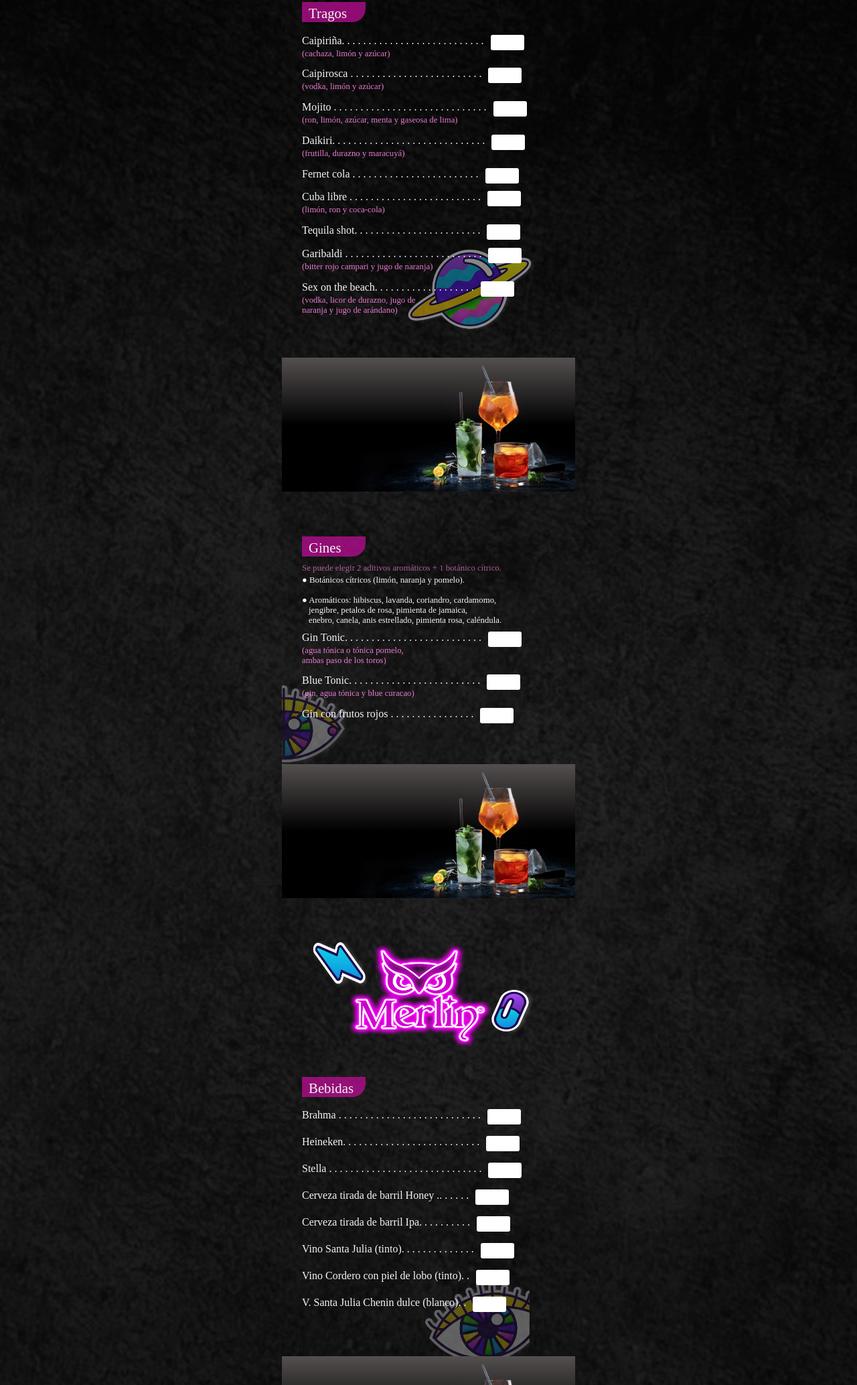
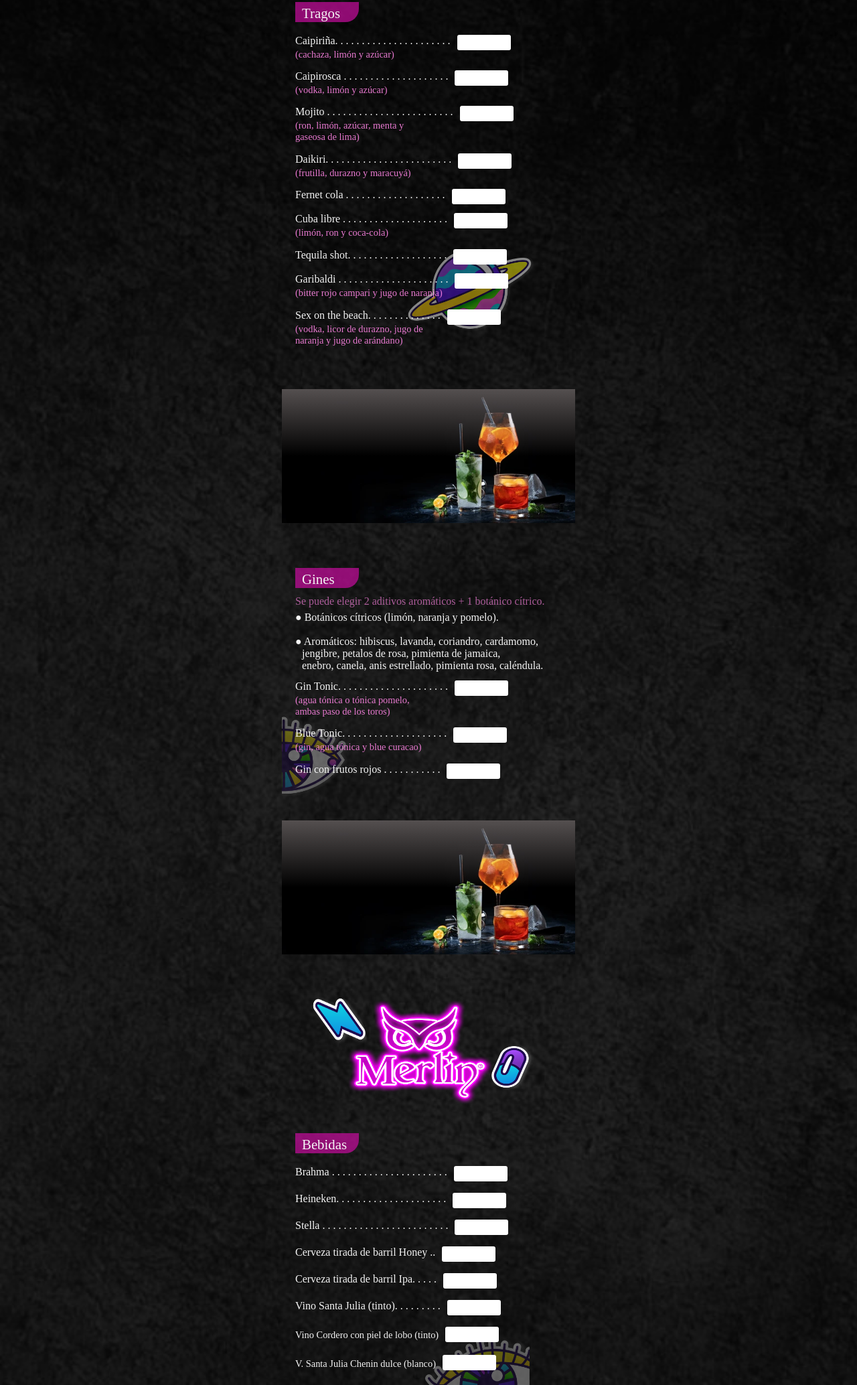
Before and after one commit to NestorMeira/menu-baar, a plain HTML site: page index.html in a window 1280 px wide. Shown: the part 292-2360 px from the top of the page at 67% size. Drawn offline with Linux system fonts and the light colour scheme; a script that the page names is missing.

Commit message:
prueba 2

```diff
--- a/estilos.css
+++ b/estilos.css
@@ -100,7 +100,7 @@ body {
   background-color: rgba(192, 13, 153, 0.737);
     width: 85px;
     height: 25px;
-    margin-left:30px ;
+    margin-left:20px ;
     padding-top:5px ;
     padding-left: 10px;
     border-bottom-right-radius: 20px;
@@ -119,19 +119,27 @@ body {
     display: flex;
     flex-direction: column;
     color: rgb(245, 245, 245);
-    margin-left:30px ;
+    margin-left:20px ;
     margin-top: -15px;
 }
+
+
+.tragos-item .nombre-precio .vino{
+    font-size: 0.9rem;
+    line-height: 2;
+}
+
+
 .tragos-item .promo{
     z-index: 1;
     color:rgba(255, 132, 228, 0.65) ;
     margin-top: -10px;
-    font-size: 0.8rem;
+    font-size: 1rem;
 }
 .gines{
     z-index: 1;
     margin-top: -10px;
-    font-size: 0.8rem;
+    font-size: 1rem;
     font-weight: 300;
 }
 .gines span{
@@ -150,7 +158,7 @@ body {
     z-index: 1;
     color:rgba(0, 0, 0, 0.967) ;
     background-color: rgb(255, 255, 255);
-    width: 50px;
+    width: 80px;
     height: 20px;
     text-align: center;
     padding-top: 3px;
@@ -164,7 +172,7 @@ body {
     z-index: 1;
     color:rgba(255, 132, 228, 0.904) ;
     margin-top: -18px;
-    font-size: 0.8rem;
+    font-size: 0.9rem;
 }
 
 .imagen-con-opacidad {
--- a/index.html
+++ b/index.html
@@ -33,56 +33,56 @@
     <h2>Tragos</h2>
     <div class="tragos-item">
     <div class="nombre-precio">
-        <h3>Caipiriña. . . . . . . . . . . . . . . . . . . . . . . . . . .</h3><p class="precio"></p>
+        <h3>Caipiriña. . . . . . . . . . . . . . . . . . . . . .</h3><p class="precio"></p>
     </div>
     <p class="ingredientes">(cachaza, limón y azúcar)</p>
     </div>
     <div class="tragos-item">
         <div class="nombre-precio">
-        <h3>Caipirosca . . . . . . . . . . . . . . . . . . . . . . . . .</h3><p class="precio"></p>
+        <h3>Caipirosca . . . . . . . . . . . . . . . . . . . .</h3><p class="precio"></p>
     </div>
         <p class="ingredientes">
             (vodka, limón y azúcar)</p>
     </div>
     <div class="tragos-item">
         <div class="nombre-precio">
-        <h3>Mojito . . . . . . . . . . . . . . . . . . . . . . . . . . . . .</h3><p class="precio"></p>
+        <h3>Mojito . . . . . . . . . . . . . . . . . . . . . . . .</h3><p class="precio"></p>
     </div>
-        <p class="ingredientes">(ron, limón, azúcar, menta y gaseosa de lima)</p>
+        <p class="ingredientes">(ron, limón, azúcar, menta y <br> gaseosa de lima)</p>
     </div>
     <div class="tragos-item">
         <div class="nombre-precio">
-        <h3>Daikiri. . . . . . . . . . . . . . . . . . . . . . . . . . . . .</h3><p class="precio"></p>
+        <h3>Daikiri. . . . . . . . . . . . . . . . . . . . . . . .</h3><p class="precio"></p>
     </div>
         <p class="ingredientes">(frutilla, durazno y maracuyá)</p>
     </div>
     <div class="tragos-item">
         <div class="nombre-precio">
-        <h3>Fernet cola . . . . . . . . . . . . . . . . . . . . . . . .</h3><p class="precio"></p>
+        <h3>Fernet cola . . . . . . . . . . . . . . . . . . .</h3><p class="precio"></p>
     </div>
         <p class="ingredientes"></p>
     </div>
     <div class="tragos-item">
         <div class="nombre-precio">
-        <h3>Cuba libre . . . . . . . . . . . . . . . . . . . . . . . . .</h3><p class="precio"></p>
+        <h3>Cuba libre . . . . . . . . . . . . . . . . . . . .</h3><p class="precio"></p>
     </div>
         <p class="ingredientes">(limón, ron y coca-cola)</p>
     </div>
     <div class="tragos-item">
         <div class="nombre-precio">
-        <h3>Tequila shot. . . . . . . . . . . . . . . . . . . . . . . .</h3><p class="precio"></p>
+        <h3>Tequila shot. . . . . . . . . . . . . . . . . . .</h3><p class="precio"></p>
     </div>
         <p class="ingredientes"></p>
     </div>
     <div class="tragos-item">
         <div class="nombre-precio">
-        <h3>Garibaldi . . . . . . . . . . . . . . . . . . . . . . . . . .</h3><p class="precio"></p>
+        <h3>Garibaldi . . . . . . . . . . . . . . . . . . . . .</h3><p class="precio"></p>
     </div>
         <p class="ingredientes">(bitter rojo campari y jugo de naranja)</p>
     </div>
     <div class="tragos-item">
         <div class="nombre-precio">
-        <h3>Sex on the beach. . . . . . . . . . . . . . . . . . .</h3><p class="precio"></p>
+        <h3>Sex on the beach. . . . . . . . . . . . . .</h3><p class="precio"></p>
     </div>
         <p class="ingredientes">(vodka, licor de durazno, jugo de <br>
             naranja y jugo de arándano)
@@ -112,19 +112,19 @@
 
     <div class="tragos-item">
         <div class="nombre-precio">
-        <h3>Gin Tonic. . . . . . . . . . . . . . . . . . . . . . . . . .</h3><p class="precio"></p>
+        <h3>Gin Tonic. . . . . . . . . . . . . . . . . . . . .</h3><p class="precio"></p>
     </div>
         <p class="ingredientes">(agua tónica o tónica pomelo, <br>ambas paso de los toros)</p>
     </div>
     <div class="tragos-item">
         <div class="nombre-precio">
-        <h3>Blue Tonic. . . . . . . . . . . . . . . . . . . . . . . . .</h3><p class="precio"></p>
+        <h3>Blue Tonic. . . . . . . . . . . . . . . . . . . .</h3><p class="precio"></p>
     </div>
         <p class="ingredientes">(gin, agua tónica y blue curacao)</p>
     </div>
     <div class="tragos-item">
         <div class="nombre-precio">
-        <h3>Gin con frutos rojos . . . . . . . . . . . . . . . .</h3><p class="precio"></p>
+        <h3>Gin con frutos rojos . . . . . . . . . . .</h3><p class="precio"></p>
     </div>
         <p class="ingredientes"></p>
     </div>
@@ -146,43 +146,43 @@
     <h2>Bebidas</h2>
     <div class="tragos-item">
     <div class="nombre-precio">
-    <h3>Brahma . . . . . . . . . . . . . . . . . . . . . . . . . . .</h3><p class="precio"></p>
+    <h3>Brahma . . . . . . . . . . . . . . . . . . . . . .</h3><p class="precio"></p>
     </div>
     </div>
     <div class="tragos-item">
         <div class="nombre-precio">
-        <h3>Heineken. . . . . . . . . . . . . . . . . . . . . . . . . .</h3><p class="precio"></p>
+        <h3>Heineken. . . . . . . . . . . . . . . . . . . . .</h3><p class="precio"></p>
         </div>
         </div>
         <div class="tragos-item">
     <div class="nombre-precio">
-        <h3>Stella . . . . . . . . . . . . . . . . . . . . . . . . . . . . .</h3><p class="precio"></p>
+        <h3>Stella . . . . . . . . . . . . . . . . . . . . . . . .</h3><p class="precio"></p>
         </div>
         </div>
     <div class="tragos-item">
     <div class="nombre-precio">
-        <h3>Cerveza tirada de barril Honey .. . . . . .</h3><p class="precio"></p>
+        <h3>Cerveza tirada de barril Honey ..</h3><p class="precio"></p>
     </div>
     </div>
     <div class="tragos-item">
         <div class="nombre-precio">
-            <h3>Cerveza tirada de barril Ipa. . . . . . . . . .</h3><p class="precio"></p>
+            <h3>Cerveza tirada de barril Ipa. . . . .</h3><p class="precio"></p>
         </div>
         </div>
 
      <div class="tragos-item">
      <div class="nombre-precio">
-            <h3>Vino Santa Julia (tinto). . . . . . . . . . . . . .</h3><p class="precio"></p>
+            <h3>Vino Santa Julia (tinto). . . . . . . . .</h3><p class="precio"></p>
     </div>
     </div>
      <div class="tragos-item">
     <div class="nombre-precio">
-            <h3>Vino Cordero con piel de lobo (tinto). .</h3><p class="precio"></p>
+            <h3 class="vino">Vino Cordero con piel de lobo (tinto)</h3><p class="precio"></p>
     </div>
      </div>
     <div class="tragos-item">
         <div class="nombre-precio">
-                <h3>V. Santa Julia Chenin dulce (blanco). .</h3><p class="precio"></p>
+                <h3 class="vino">V. Santa Julia Chenin dulce (blanco)</h3><p class="precio"></p>
         </div>
         </div>
         <div class="imagen-con-opacidad">
@@ -196,30 +196,30 @@
     <h2 class="sin-alcohol">Sin alcohol</h2>
     <div class="tragos-item">
     <div class="nombre-precio">
-        <h3>Virgen Mojito. . . . . . . . . . . . . . . . . . . . . . .</h3><p class="precio"></p>
+        <h3>Virgen Mojito. . . . . . . . . . . . . . . . . .</h3><p class="precio"></p>
     </div>
     <p class="ingredientes">(menta,limón, azúcar y sprite)</p>
     </div>  <div class="tragos-item">
         <div class="nombre-precio">
-            <h3>Virgen Daikiri . . . . . . . . . . . . . . . . . . . . . . </h3><p class="precio"></p>
+            <h3>Virgen Daikiri . . . . . . . . . . . . . . . . . </h3><p class="precio"></p>
         </div>
-        <p class="ingredientes">(frutilla, durazno o maracuyá, azúcar y agua)</p>
+        <p class="ingredientes">(frutilla, durazno o maracuyá,<br> azúcar y agua)</p>
         </div>
         <div class="tragos-item">
             <div class="nombre-precio">
-                <h3>Sun Summer. . . . . . . . . . . . . . . . . . . . . . .</h3><p class="precio"></p>
+                <h3>Sun Summer. . . . . . . . . . . . . . . . . .</h3><p class="precio"></p>
             </div>
             <p class="ingredientes">(naranja, durazno, granadina)</p>
             </div>
             <div class="tragos-item">
                 <div class="nombre-precio">
-                    <h3>Coca-cola . . . . . . . . . . . . . . . . . . . . . . . . . </h3><p class="precio"></p>
+                    <h3>Coca-cola . . . . . . . . . . . . . . . . . . . . </h3><p class="precio"></p>
                 </div>
                 <p class="ingredientes"></p>
                 </div>
                 <div class="tragos-item">
                     <div class="nombre-precio">
-                        <h3>Sprite. . . . . . . . . . . . . . . . . . . . . . . . . . . . . </h3><p class="precio"></p>
+                        <h3>Sprite. . . . . . . . . . . . . . . . . . . . . . . . </h3><p class="precio"></p>
                     </div>
                     <p class="ingredientes"></p>
                     </div>
@@ -233,7 +233,7 @@
         <h2>Comida</h2><br>
         <div class="tragos-item">
         <div class="nombre-precio">
-            <h3>Picadas (para dos personas) . . . . . . . </h3><p class="precio"></p>
+            <h3>Picadas (para dos personas) . . </h3><p class="precio"></p>
         </div>
 
         <p class="gines">
```
Also changed, not shown: bebidas.html (+9 -9 lines), gines.html (+3 -4 lines), picadas.html (+2 -3 lines), sinalcohol.html (+7 -6 lines), tragos.html (+10 -11 lines).
